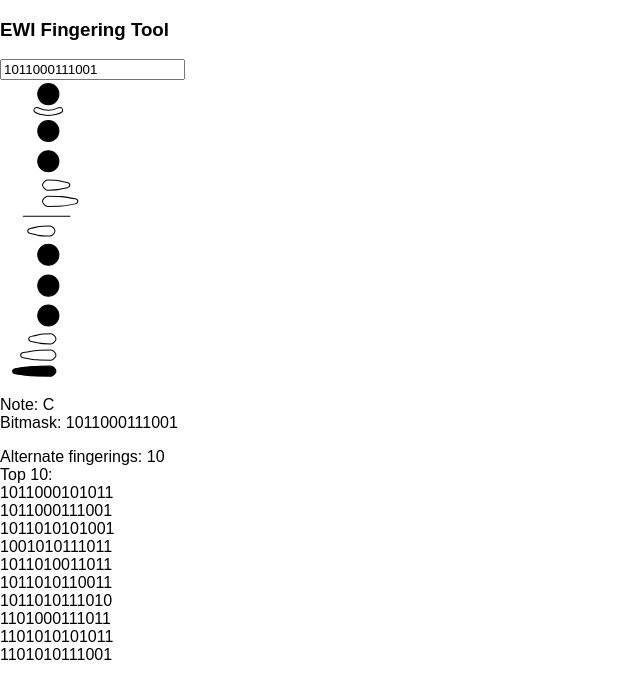
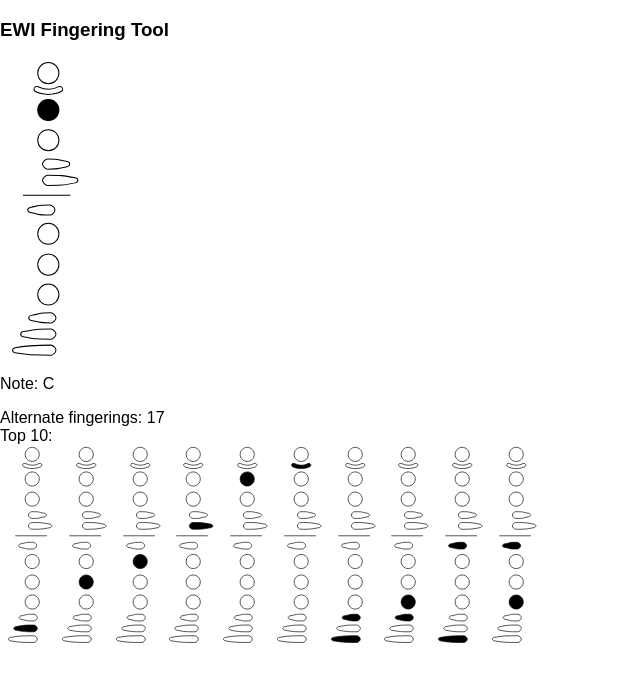
Before and after one commit to bwasty/ewi, a React (Create React App) app: page / in a window 1280 px wide. Shown: the top 698 px of the page, without its empty margins (0-640 px from the left). Built offline with nearby package versions, Linux system fonts and the light colour scheme.

Commit message:
hovering; alternate fingering with graphics, minor misc

```diff
--- a/src/App.js
+++ b/src/App.js
@@ -4,7 +4,7 @@ import './App.css';
 import {Ewi, allCombinations} from './ewi'
 import FingeringChart from './FingeringChart'
 
-const DEFAULT_BITMASK = '1011000111001'
+const DEFAULT_BITMASK = '0010000000000'
 
 class App extends Component {
   constructor() {
@@ -28,18 +28,23 @@ class App extends Component {
     return (
       <div className="App">
         <h3>EWI Fingering Tool</h3>
-        <input type="text" defaultValue={DEFAULT_BITMASK} onChange={(e) => this.changeBitmask(e.target.value)}/>
         <div style={{height: '300px'}}>
           <FingeringChart fingering={ewi} handleKeyClick={this.handleKeyClick} />
         </div>
         <p />
         Note: {ewi.note}
-        <br />
-        Bitmask: {ewi.id}
         <p />
         Alternate fingerings: { this.fingeringsByPitch[ewi.pitch].length - 1 } <br />
         Top 10: <br />
-        { this.fingeringsByPitch[ewi.pitch].slice(0, 10).map(ewi => <div key={ewi.id}>{ewi.id}</div>) }
+        {
+          this.fingeringsByPitch[ewi.pitch].slice(0, 10).map(ewi => {
+            return (
+              <div key={ewi.id} className="alternate-fingering">
+                <FingeringChart fingering={ewi} />
+              </div>
+            )
+          })
+        }
         <p />
 
       </div>
--- a/src/ewi.js
+++ b/src/ewi.js
@@ -60,16 +60,16 @@ export class Ewi {
             pitch += 12
         switch (pitch) {
             case 0: return 'C'
-            case 1: return 'C#'
+            case 1: return 'C# / Db'
             case 2: return 'D'
-            case 3: return 'D#'
+            case 3: return 'D# / Eb'
             case 4: return 'E'
             case 5: return 'F'
-            case 6: return 'F#'
+            case 6: return 'F# / Gb'
             case 7: return 'G'
-            case 8: return 'G#'
+            case 8: return 'G# / Ab'
             case 9: return 'A'
-            case 10: return 'A#'
+            case 10: return 'A# / Bb'
             case 11: return 'B'
             default: return pitch.toString()
         }
--- a/src/index.css
+++ b/src/index.css
@@ -13,3 +13,15 @@ path {
 .closed {
   fill: black
 }
+.closed:hover {
+  fill: black
+}
+
+path:hover {
+  fill: lightgray
+}
+
+.alternate-fingering {
+  height: 200px;
+  display: inline-block;
+}
```
